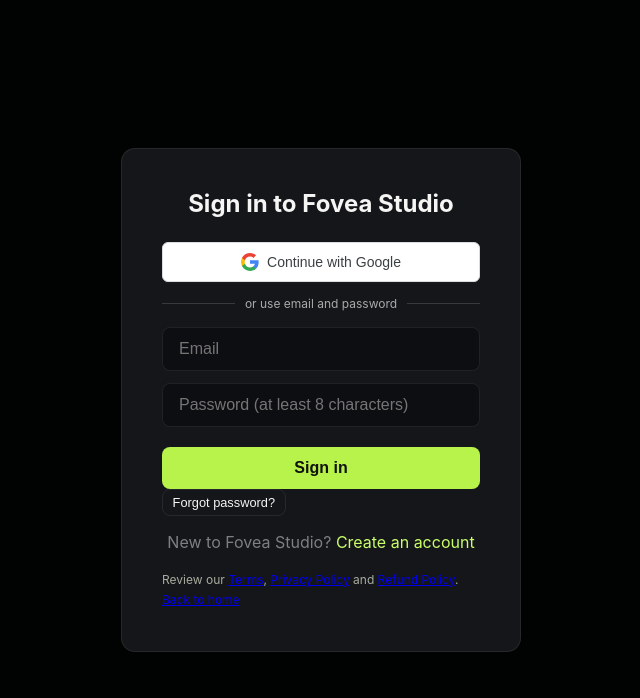
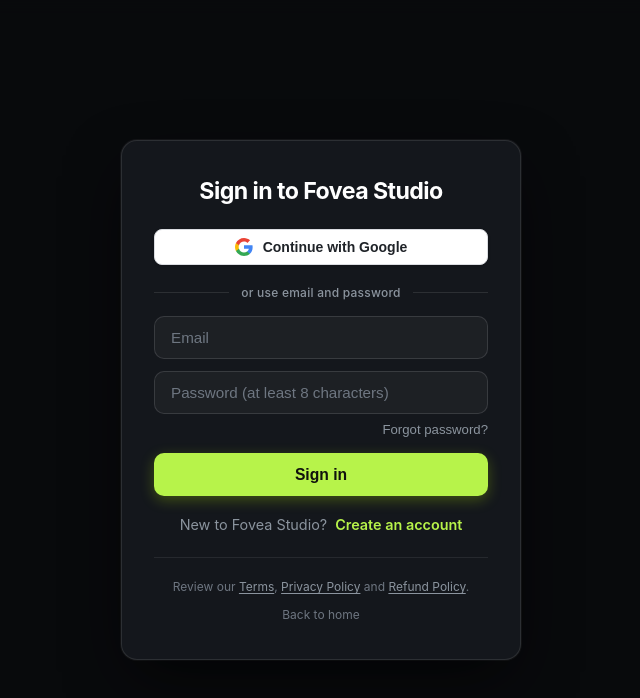
Before and after one commit to AFeiYA/m2v, a browser extension: page frontend/app.html in a window 1280 px wide. Shown: the whole page, without its empty margins (319-959 px from the left). Drawn offline with Linux system fonts and the light colour scheme; files that its build step writes are made by us from their sources; no server answers.

Commit message:
style(auth): polish auth modal card, align forgot password link, and style legal footer

```diff
--- a/frontend/app.html
+++ b/frontend/app.html
@@ -25,30 +25,30 @@
   <div id="auth-overlay" class="overlay" style="display: none;">
     <div class="auth-card">
       <h2 id="auth-title">Sign in to Fovea Studio</h2>
-      <div class="google-auth-section" style="margin-bottom: 16px;">
-        <button type="button" id="btn-google-login" class="btn" style="width: 100%; display: flex; align-items: center; justify-content: center; gap: 8px; background: #fff; color: #3c4043; border: 1px solid #dadce0; border-radius: 6px; padding: 10px; font-weight: 500; cursor: pointer; box-shadow: 0 1px 2px rgba(60,64,67,0.2);">
+      <div class="google-auth-section">
+        <button type="button" id="btn-google-login" class="btn btn-google">
           <svg width="18" height="18" viewBox="0 0 18 18"><path fill="#4285F4" d="M17.64 9.2c0-.637-.057-1.251-.164-1.84H9v3.481h4.844c-.209 1.125-.843 2.078-1.796 2.717v2.258h2.908c1.702-1.567 2.684-3.874 2.684-6.616z"/><path fill="#34A853" d="M9 18c2.43 0 4.467-.806 5.956-2.184l-2.908-2.258c-.806.54-1.837.86-3.048.86-2.344 0-4.328-1.584-5.036-3.711H.957v2.332C2.438 15.983 5.482 18 9 18z"/><path fill="#FBBC05" d="M3.964 10.707c-.18-.54-.282-1.117-.282-1.707s.102-1.167.282-1.707V4.961H.957C.347 6.175 0 7.55 0 9s.347 2.825.957 4.039l3.007-2.332z"/><path fill="#EA4335" d="M9 3.58c1.321 0 2.508.454 3.44 1.345l2.582-2.58C13.463.891 11.426 0 9 0 5.482 0 2.438 2.017.957 4.961L3.964 7.293C4.672 5.166 6.656 3.58 9 3.58z"/></svg>
           Continue with Google
         </button>
-        <div style="display: flex; align-items: center; margin: 14px 0 8px 0; color: #888;">
-          <div style="flex: 1; height: 1px; background: rgba(255,255,255,0.15);"></div>
-          <span style="padding: 0 10px; font-size: 12px; color: #aaa;">or use email and password</span>
-          <div style="flex: 1; height: 1px; background: rgba(255,255,255,0.15);"></div>
+        <div class="auth-divider">
+          <span>or use email and password</span>
         </div>
       </div>
       <form id="auth-form">
         <input id="auth-username" type="text" placeholder="Display name" maxlength="128" autocomplete="username" style="display:none">
         <input id="auth-email" type="email" placeholder="Email" required autocomplete="email">
         <input id="auth-password" type="password" placeholder="Password (at least 8 characters)" minlength="8" required autocomplete="current-password">
+        <div class="auth-aux-row">
+          <button type="button" id="auth-reset-password" class="auth-link-btn">Forgot password?</button>
+        </div>
         <button type="submit" id="auth-submit">Sign in</button>
       </form>
       <div id="email-verification" hidden>
         <p id="verification-message" role="status" aria-live="polite"></p>
-        <button type="button" id="verification-check" class="btn">I've verified my email</button>
-        <button type="button" id="verification-resend" class="btn btn-sm btn-outline">Resend verification email</button>
-        <button type="button" id="verification-signout" class="btn btn-sm btn-outline">Use another account</button>
+        <button type="button" id="verification-check" class="btn btn-primary" style="width: 100%; margin-bottom: 8px;">I've verified my email</button>
+        <button type="button" id="verification-resend" class="btn btn-sm btn-outline" style="width: 100%; margin-bottom: 8px;">Resend verification email</button>
+        <button type="button" id="verification-signout" class="btn btn-sm btn-outline" style="width: 100%;">Use another account</button>
       </div>
-      <button type="button" id="auth-reset-password" class="btn btn-sm btn-outline">Forgot password?</button>
       <p class="auth-switch">
         <span id="auth-toggle-text">New to Fovea Studio?</span>
         <a href="#" id="auth-toggle">Create an account</a>
@@ -58,7 +58,10 @@
         <a href="#" id="btn-config-api" style="color: #4285F4; text-decoration: underline;">Configure API address</a>
       </div>
       <p id="auth-error" class="error-text"></p>
-      <p style="font-size:12px;line-height:1.7;color:#a7ad9f;margin-top:18px">Review our <a href="/terms">Terms</a>, <a href="/privacy">Privacy Policy</a> and <a href="/refunds">Refund Policy</a>. <a href="/">Back to home</a></p>
+      <div class="auth-legal-footer">
+        <p>Review our <a href="/terms">Terms</a>, <a href="/privacy">Privacy Policy</a> and <a href="/refunds">Refund Policy</a>.</p>
+        <a href="/" class="auth-back-home">Back to home</a>
+      </div>
     </div>
   </div>
 
--- a/frontend/dashboard.css
+++ b/frontend/dashboard.css
@@ -39,91 +39,291 @@
   min-height: 100vh;
 }
 
-/* ── Auth Overlay ───────────────────────────────────────── */
+/* ── Auth Overlay & Modal ───────────────────────────────── */
 
 .overlay {
   position: fixed;
   inset: 0;
-  background: rgba(0, 0, 0, 0.85);
+  background: rgba(8, 10, 12, 0.78);
+  backdrop-filter: blur(8px);
+  -webkit-backdrop-filter: blur(8px);
   display: flex;
   align-items: center;
   justify-content: center;
   z-index: 1000;
+  padding: 1.25rem;
 }
 
 .auth-card {
-  background: var(--bg-card);
-  border: 1px solid var(--border);
-  border-radius: var(--radius);
-  padding: 2.5rem;
+  background: #14171c;
+  border: 1px solid rgba(255, 255, 255, 0.1);
+  border-radius: 16px;
+  padding: 2.25rem 2rem;
   width: 100%;
   max-width: 400px;
+  box-shadow: 0 24px 64px -12px rgba(0, 0, 0, 0.7), 0 0 0 1px rgba(255, 255, 255, 0.05);
 }
 
 .auth-card h2 {
   text-align: center;
-  margin-bottom: 1.5rem;
-  font-size: 1.5rem;
-}
-
+  margin: 0 0 1.5rem;
+  font-size: 1.45rem;
+  font-weight: 700;
+  letter-spacing: -0.025em;
+  color: #ffffff;
+}
+
+/* Google Sign-In */
+.btn-google {
+  width: 100%;
+  display: flex;
+  align-items: center;
+  justify-content: center;
+  gap: 10px;
+  background: #ffffff !important;
+  color: #1f2328 !important;
+  border: 1px solid #dadce0 !important;
+  border-radius: 10px;
+  padding: 0.7rem 1rem;
+  font-size: 0.95rem;
+  font-weight: 600;
+  cursor: pointer;
+  transition: all 0.15s ease;
+  box-shadow: 0 1px 3px rgba(0, 0, 0, 0.15);
+}
+
+.btn-google:hover {
+  background: #f8f9fa !important;
+  box-shadow: 0 4px 12px rgba(0, 0, 0, 0.25);
+  transform: translateY(-1px);
+}
+
+.btn-google:active {
+  transform: translateY(0);
+  box-shadow: 0 1px 2px rgba(0, 0, 0, 0.15);
+}
+
+/* Divider */
+.auth-divider {
+  display: flex;
+  align-items: center;
+  margin: 1.25rem 0 1rem;
+}
+
+.auth-divider::before,
+.auth-divider::after {
+  content: "";
+  flex: 1;
+  height: 1px;
+  background: rgba(255, 255, 255, 0.1);
+}
+
+.auth-divider span {
+  padding: 0 12px;
+  font-size: 0.75rem;
+  font-weight: 500;
+  color: #8b949e;
+  text-transform: lowercase;
+  letter-spacing: 0.02em;
+}
+
+/* Inputs */
 .auth-card input {
   width: 100%;
   padding: 0.75rem 1rem;
   margin-bottom: 0.75rem;
-  border: 1px solid var(--border);
-  border-radius: 8px;
-  background: var(--bg);
-  color: var(--text);
-  font-size: 1rem;
+  border: 1px solid rgba(255, 255, 255, 0.12);
+  border-radius: 10px;
+  background: rgba(255, 255, 255, 0.04);
+  color: #f0f2f5;
+  font-size: 0.95rem;
+  transition: all 0.2s ease;
+  box-sizing: border-box;
+}
+
+.auth-card input::placeholder {
+  color: #6e7681;
 }
 
 .auth-card input:focus {
   outline: none;
+  background: rgba(255, 255, 255, 0.07);
   border-color: var(--accent);
-}
-
+  box-shadow: 0 0 0 3px rgba(198, 255, 0, 0.15);
+}
+
+/* Forgot Password Link */
+.auth-aux-row {
+  display: flex;
+  justify-content: flex-end;
+  margin: -0.25rem 0 0.75rem 0;
+}
+
+.auth-link-btn {
+  background: transparent !important;
+  border: none !important;
+  box-shadow: none !important;
+  padding: 0 !important;
+  color: #8b949e !important;
+  font-size: 0.825rem !important;
+  font-weight: 500 !important;
+  cursor: pointer !important;
+  transition: color 0.15s ease !important;
+  text-decoration: none !important;
+}
+
+.auth-link-btn:hover {
+  color: var(--accent) !important;
+  text-decoration: underline !important;
+}
+
+.auth-link-btn:disabled {
+  opacity: 0.5;
+  cursor: not-allowed !important;
+}
+
+/* Submit Button */
 .auth-card button[type="submit"] {
   width: 100%;
-  padding: 0.75rem;
-  margin-top: 0.5rem;
+  padding: 0.8rem 1rem;
+  margin-top: 0.25rem;
   border: none;
-  border-radius: 8px;
+  border-radius: 10px;
   background: var(--accent);
   color: #10120d;
-  font-size: 1rem;
+  font-size: 0.98rem;
   font-weight: 700;
   cursor: pointer;
-  transition: background 0.2s;
+  transition: all 0.2s ease;
+  box-shadow: 0 4px 14px rgba(198, 255, 0, 0.25);
+  box-sizing: border-box;
 }
 
 .auth-card button[type="submit"]:hover {
   background: var(--accent-light);
-  color: #10120d;
-}
-
+  box-shadow: 0 6px 20px rgba(198, 255, 0, 0.4);
+  transform: translateY(-1px);
+}
+
+.auth-card button[type="submit"]:active {
+  transform: translateY(0);
+  box-shadow: 0 2px 8px rgba(198, 255, 0, 0.2);
+}
+
+.auth-card button[type="submit"]:disabled {
+  opacity: 0.5;
+  cursor: not-allowed;
+  transform: none;
+  box-shadow: none;
+}
+
+/* Mode Switch (Sign in / Create account toggle) */
 .auth-switch {
   text-align: center;
+  margin: 1.25rem 0 0;
+  font-size: 0.9rem;
+  color: #8b949e;
+}
+
+.auth-switch a {
+  color: var(--accent);
+  font-weight: 600;
+  text-decoration: none;
+  margin-left: 4px;
+  transition: color 0.15s ease;
+}
+
+.auth-switch a:hover {
+  text-decoration: underline;
+}
+
+/* Feedback messages */
+.error-text {
+  color: #ff6b6b;
+  font-size: 0.85rem;
+  text-align: center;
+  margin-top: 0.85rem;
+  padding: 8px 12px;
+  background: rgba(255, 107, 107, 0.1);
+  border: 1px solid rgba(255, 107, 107, 0.25);
+  border-radius: 8px;
+  line-height: 1.45;
+}
+
+.error-text:empty {
+  display: none;
+}
+
+.success-text {
+  color: #51cf66;
+  font-size: 0.85rem;
+  text-align: center;
+  margin-top: 0.85rem;
+  padding: 8px 12px;
+  background: rgba(81, 207, 102, 0.1);
+  border: 1px solid rgba(81, 207, 102, 0.25);
+  border-radius: 8px;
+  line-height: 1.45;
+}
+
+.success-text:empty {
+  display: none;
+}
+
+/* Legal & Home links */
+.auth-legal-footer {
+  margin-top: 1.5rem;
+  padding-top: 1.25rem;
+  border-top: 1px solid rgba(255, 255, 255, 0.08);
+  text-align: center;
+}
+
+.auth-legal-footer p {
+  font-size: 0.75rem;
+  line-height: 1.55;
+  color: #6e7681;
+  margin: 0;
+}
+
+.auth-legal-footer a {
+  color: #8b949e;
+  text-decoration: underline;
+  text-underline-offset: 2px;
+  transition: color 0.15s ease;
+}
+
+.auth-legal-footer a:hover {
+  color: #e6edf3;
+}
+
+.auth-back-home {
+  display: inline-block;
+  margin-top: 0.65rem;
+  font-size: 0.75rem;
+  color: #6e7681 !important;
+  text-decoration: none !important;
+  transition: color 0.15s ease;
+}
+
+.auth-back-home:hover {
+  color: var(--accent) !important;
+}
+
+/* Email verification panel */
+#email-verification {
+  background: rgba(255, 255, 255, 0.03);
+  border: 1px solid rgba(255, 255, 255, 0.1);
+  border-radius: 12px;
+  padding: 1rem;
   margin-top: 1rem;
-  color: var(--text-muted);
-}
-
-.auth-switch a {
-  color: var(--accent-light);
-  text-decoration: none;
-}
-
-.error-text {
-  color: var(--red);
+  text-align: center;
+}
+
+#verification-message {
   font-size: 0.875rem;
-  text-align: center;
-  margin-top: 0.5rem;
-}
-
-.success-text {
-  color: var(--green);
-  font-size: 0.875rem;
-  text-align: center;
-  margin-top: 0.5rem;
+  line-height: 1.5;
+  color: #c9d1d9;
+  margin-bottom: 0.85rem;
 }
 
 /* ── Header ─────────────────────────────────────────────── */
```
